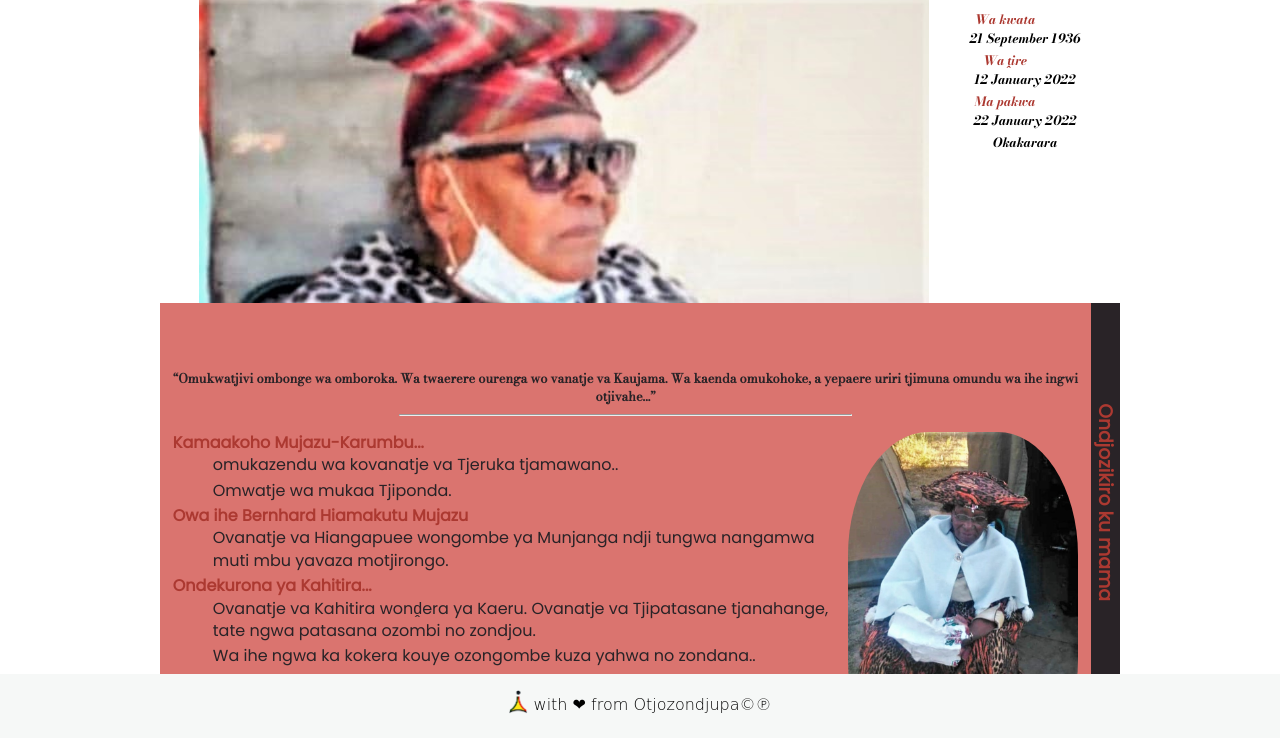
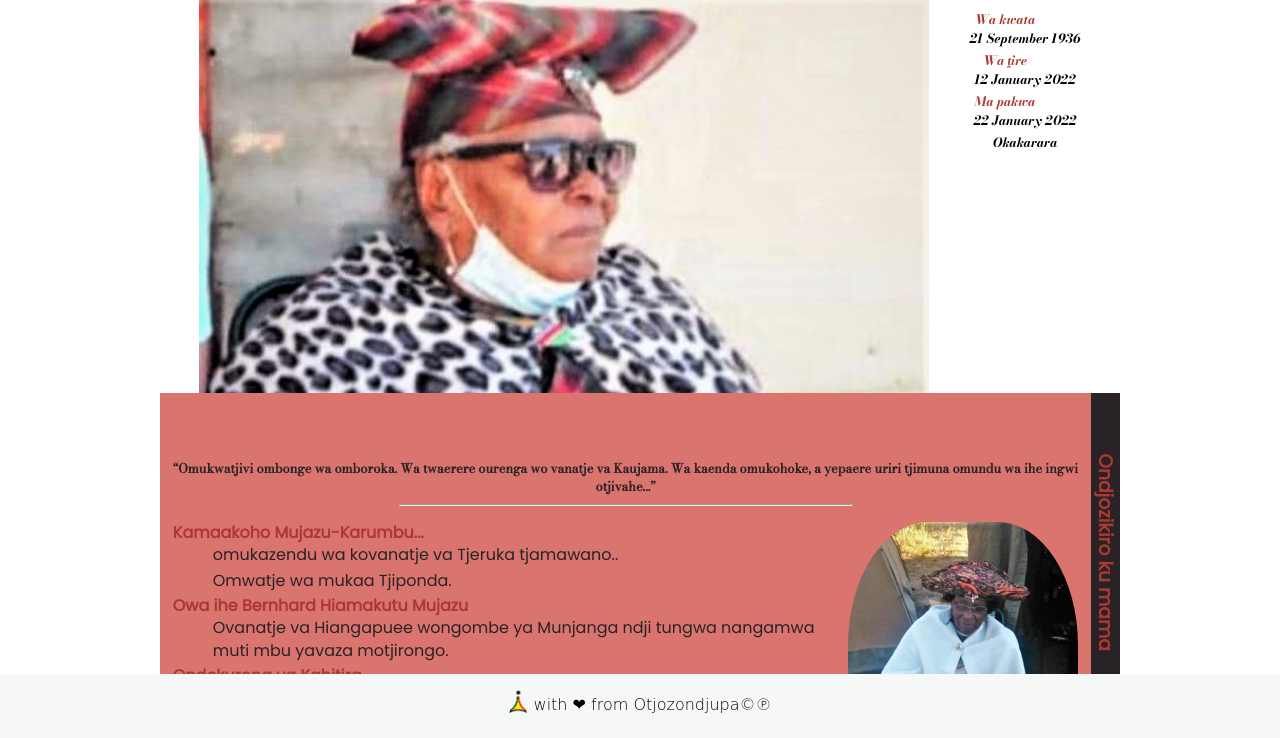
Before and after one commit to Kanjoo/vkmujazu, a plain HTML site: page index.html in a window 1280 px wide. Shown: the part 62-800 px from the top of the page. Drawn offline with nearby package versions, Linux system fonts and the light colour scheme.

Commit message:
more changes to sidebar

```diff
--- a/css/style.css
+++ b/css/style.css
@@ -67,10 +67,10 @@ aside {
   background-color: var(--feminine_earth);
   font-family: "Poppins", sans-serif;
   position: absolute;
-  bottom: 35px;
+  bottom: 25px;
   width: 100%;
   max-width: 960px;
-  height: 50vh;
+  height: 40vh;
   display: grid;
   grid-template-columns: repeat(auto-fill, minmax(var(--auto-grid), 1fr));
   grid-template-rows: repeat(auto-fill, minmax(var(--auto-grid), 1fr));
```
